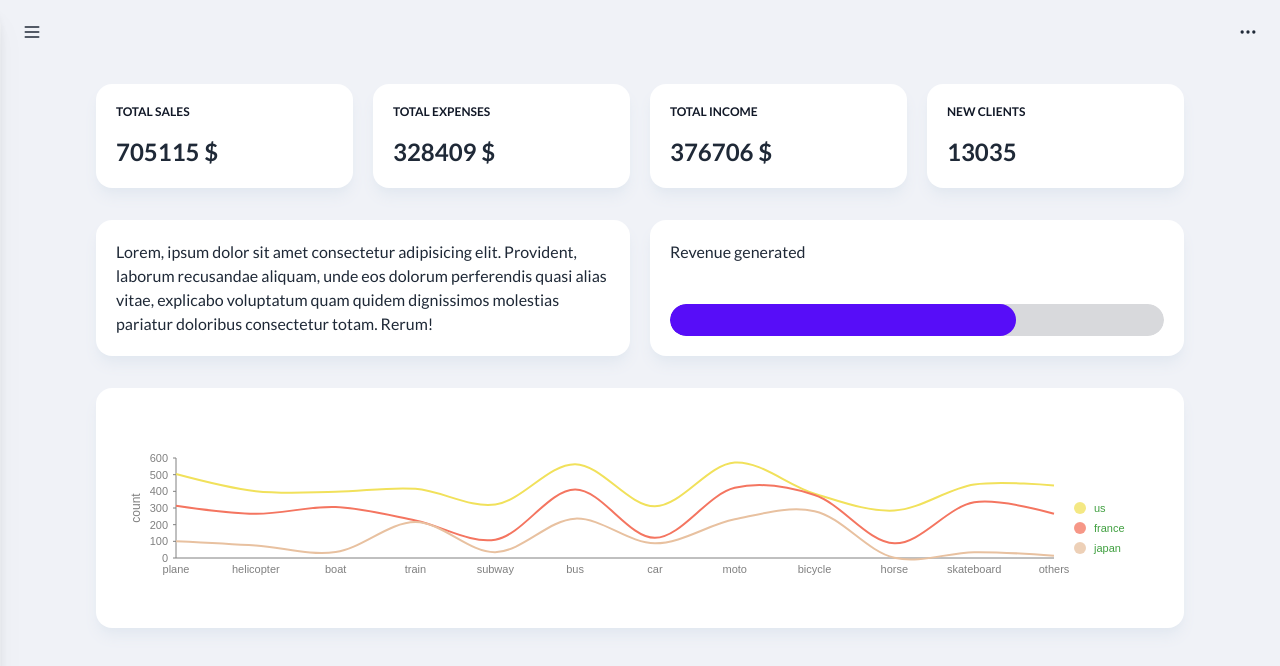
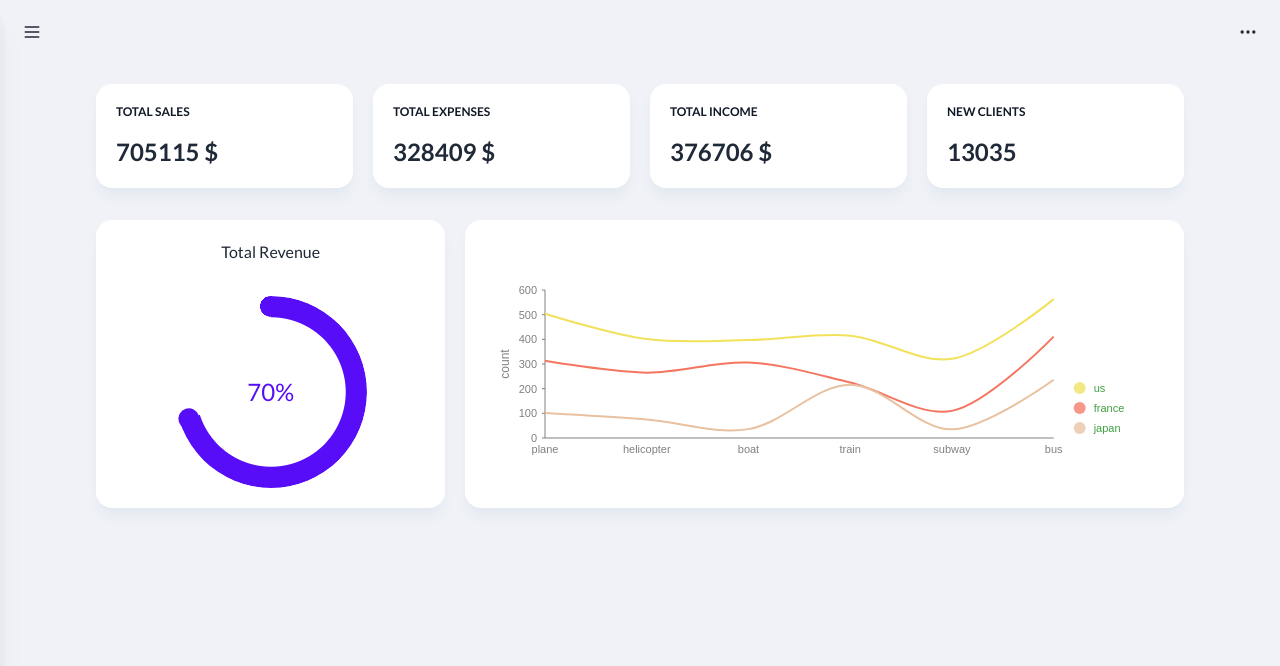
Before and after one commit to artemromaniv/project_admin_dashboard, a React (Vite) app: page / in a window 1280 px wide. Shown: the top 666 px of the page. Built offline with nearby package versions, Linux system fonts and the light colour scheme; some icons are missing.

Commit message:
create revenue row

```diff
--- a/src/components/Home.tsx
+++ b/src/components/Home.tsx
@@ -10,6 +10,7 @@ import {
 } from "tabler-icons-react";
 import RevenueChart from "./charts/RevenueChart";
 
+// generating random values for mockup
 const getRandomInt = (min: number, max: number) => {
   min = Math.ceil(min);
   max = Math.floor(max);
@@ -42,6 +43,7 @@ const Card = ({ title, value, icon }: CardProps) => {
 const Home = () => {
   return (
     <section className="px-2 md:p-5 md:py-15 lg:px-24 xl:px-24">
+      {/* Grid with stat cards */}
       <div className="grid grid-cols-1 md:grid-cols-2 xl:grid-cols-4 gap-5">
         <Card
           title="Total sales"
@@ -64,27 +66,22 @@ const Home = () => {
           icon={<UserPlus />}
         />
       </div>
+      {/* Revenue chart and Total Revenue progress */}
       <div className="h-8" />
-      <div className="grid grid-cols-1 xl:grid-cols-4 gap-5">
-        <div className="bg-crust  w-full rounded-2xl shadow-lg shadow-slate-200 col-span-2 p-5">
-          Lorem, ipsum dolor sit amet consectetur adipisicing elit. Provident,
-          laborum recusandae aliquam, unde eos dolorum perferendis quasi alias
-          vitae, explicabo voluptatum quam quidem dignissimos molestias pariatur
-          doloribus consectetur totam. Rerum!
+      <div className="grid grid-cols-1 xl:grid-cols-3 gap-5">
+        <div className="bg-crust  w-full rounded-2xl shadow-lg shadow-slate-200 col-span-1 p-5 flex flex-col items-center">
+          <h3>Total Revenue</h3>
+          <div className="h-8"/>
+          <div
+            className="radial-progress text-primary text-2xl"
+            // @ts-ignore
+            style={{ "--value": "70", "--size": "12rem", "--thickness": "1.3rem" }}          >
+            70%
+          </div>
         </div>
-        <div className="bg-crust  w-full rounded-2xl shadow-lg shadow-slate-200 col-span-2 p-5 flex flex-col justify-between">
-          <h3>Revenue generated</h3>
-          <progress
-            className="progress progress-primary w-full h-8"
-            value="70"
-            max="100"
-          >
-          </progress>
+        <div className="bg-crust  w-full rounded-2xl shadow-lg shadow-slate-200 xl:col-span-2 p-5">
+          <RevenueChart />
         </div>
-      </div>
-      <div className="h-8" />
-      <div className="bg-crust  w-full rounded-2xl shadow-lg shadow-slate-200 p-5 h-[240px]">
-        <RevenueChart />
       </div>
     </section>
   );
--- a/src/components/data/revenueData.ts
+++ b/src/components/data/revenueData.ts
@@ -31,30 +31,6 @@ export const data: DataType[] = [
                 x: "bus",
                 y: 236,
             },
-            {
-                x: "car",
-                y: 88,
-            },
-            {
-                x: "moto",
-                y: 232,
-            },
-            {
-                x: "bicycle",
-                y: 281,
-            },
-            {
-                x: "horse",
-                y: 1,
-            },
-            {
-                x: "skateboard",
-                y: 35,
-            },
-            {
-                x: "others",
-                y: 14,
-            },
         ],
     },
     {
@@ -83,30 +59,6 @@ export const data: DataType[] = [
             {
                 x: "bus",
                 y: 175,
-            },
-            {
-                x: "car",
-                y: 33,
-            },
-            {
-                x: "moto",
-                y: 189,
-            },
-            {
-                x: "bicycle",
-                y: 97,
-            },
-            {
-                x: "horse",
-                y: 87,
-            },
-            {
-                x: "skateboard",
-                y: 299,
-            },
-            {
-                x: "others",
-                y: 251,
             },
         ],
     },
@@ -137,30 +89,6 @@ export const data: DataType[] = [
                 x: "bus",
                 y: 152,
             },
-            {
-                x: "car",
-                y: 189,
-            },
-            {
-                x: "moto",
-                y: 152,
-            },
-            {
-                x: "bicycle",
-                y: 8,
-            },
-            {
-                x: "horse",
-                y: 197,
-            },
-            {
-                x: "skateboard",
-                y: 107,
-            },
-            {
-                x: "others",
-                y: 170,
-            },
         ],
     },
 ];
```
